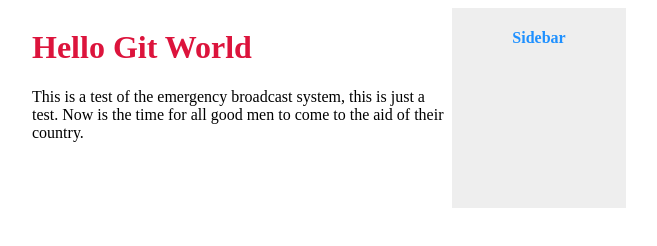
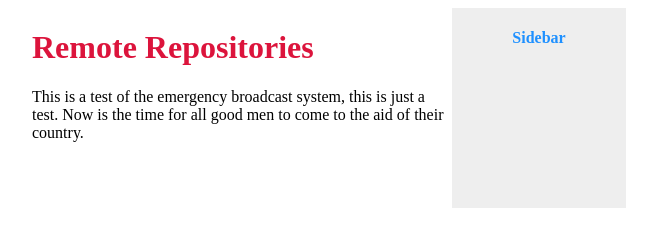
Before and after one commit to cbad-mvd/githubtest, a plain HTML site: page index.html in a window 1280 px wide. Shown: the whole page, without its empty margins (308-965 px from the left). Drawn offline with Linux system fonts and the light colour scheme.

Commit message:
changed headline

```diff
--- a/index.html
+++ b/index.html
@@ -8,7 +8,7 @@
   <div class='wrapper'>
 
     <div class='main'>
-      <h1>Hello Git World</h1>
+      <h1>Remote Repositories</h1>
       <p>This is a test of the emergency broadcast system, this is just a test. Now is the time for all good men to come to the aid of their country.</p>
     </div>
 
```
